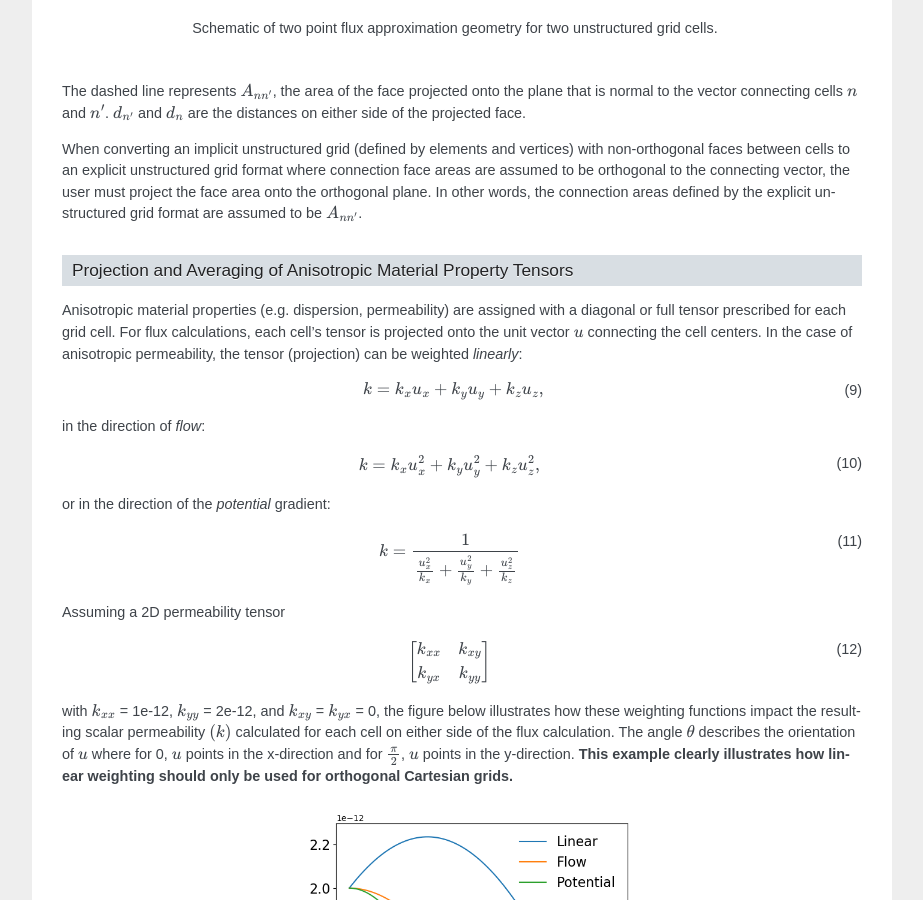
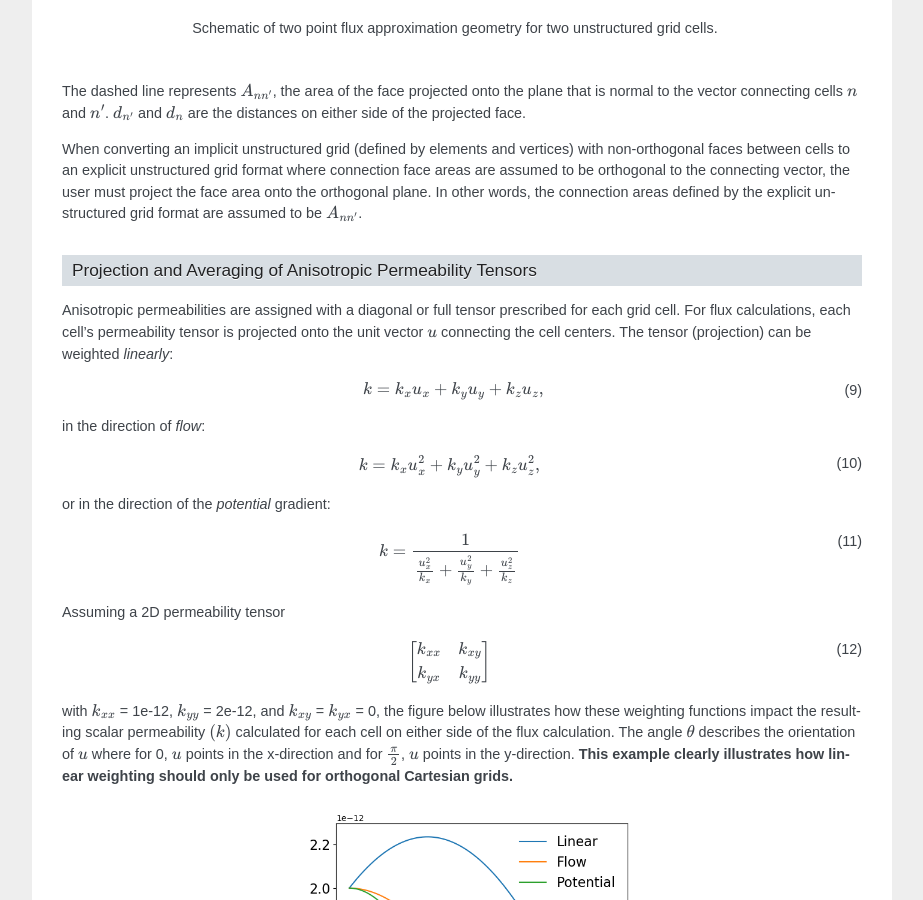
Before and after one commit to Miracloon/pflotran-documentation, a Sphinx documentation site: the page built from source/theory_guide/appendixB.rst, in a window 1280 px wide and 900 px high, scrolled down 1560 px. Shown: the whole window, without its empty margins (318-1241 px from the left). Built offline with Sphinx 7.4.7, drawn with Linux system fonts in a browser that asks for light colours; some of the changed text lies outside the part shown.

Commit message:
removed discussion of dispersion from tensor projection

```diff
--- a/source/theory_guide/appendixB.rst
+++ b/source/theory_guide/appendixB.rst
@@ -102,11 +102,11 @@ The dashed line represents :math:`A_{nn'}`, the area of the face projected onto
 When converting an implicit unstructured grid (defined by elements and vertices) with non-orthogonal faces between cells to an explicit unstructured grid format where connection face areas are assumed to be orthogonal to the connecting vector, the user must project the face area onto the orthogonal plane.
 In other words, the connection areas defined by the explicit unstructured grid format are assumed to be :math:`A_{nn'}`.
 
-Projection and Averaging of Anisotropic Material Property Tensors
-~~~~~~~~~~~~~~~~~~~~~~~~~~~~~~~~~~~~~~~~~~~~~~~~~~~~~~~~~~~~~~~~~
-Anisotropic material properties (e.g. dispersion, permeability) are assigned with a diagonal or full tensor prescribed for each grid cell.
-For flux calculations, each cell's tensor is projected onto the unit vector :math:`u` connecting the cell centers.
-In the case of anisotropic permeability, the tensor (projection) can be weighted *linearly*:
+Projection and Averaging of Anisotropic Permeability Tensors
+~~~~~~~~~~~~~~~~~~~~~~~~~~~~~~~~~~~~~~~~~~~~~~~~~~~~~~~~~~~~
+Anisotropic permeabilities are assigned with a diagonal or full tensor prescribed for each grid cell.
+For flux calculations, each cell's permeability tensor is projected onto the unit vector :math:`u` connecting the cell centers.
+The tensor (projection) can be weighted *linearly*:
 
 .. math::
    :label: direction-of-u
```
